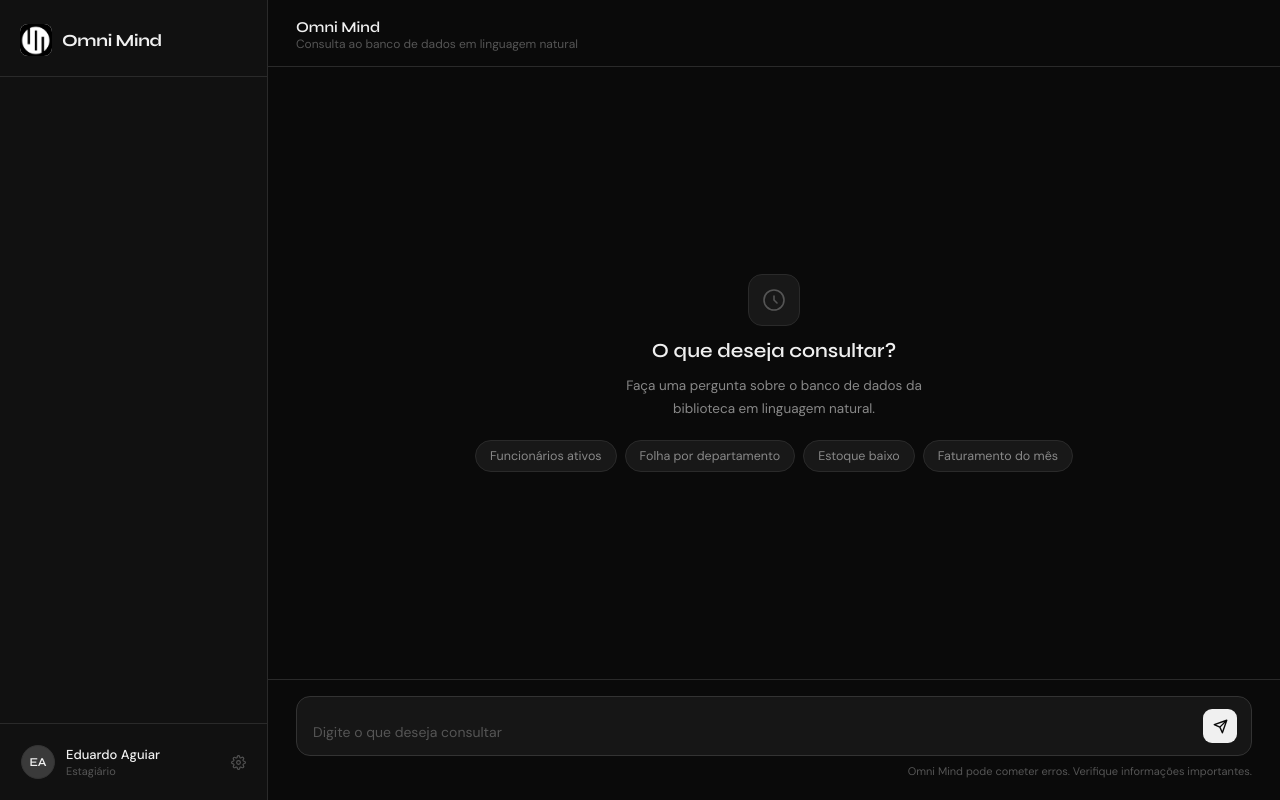
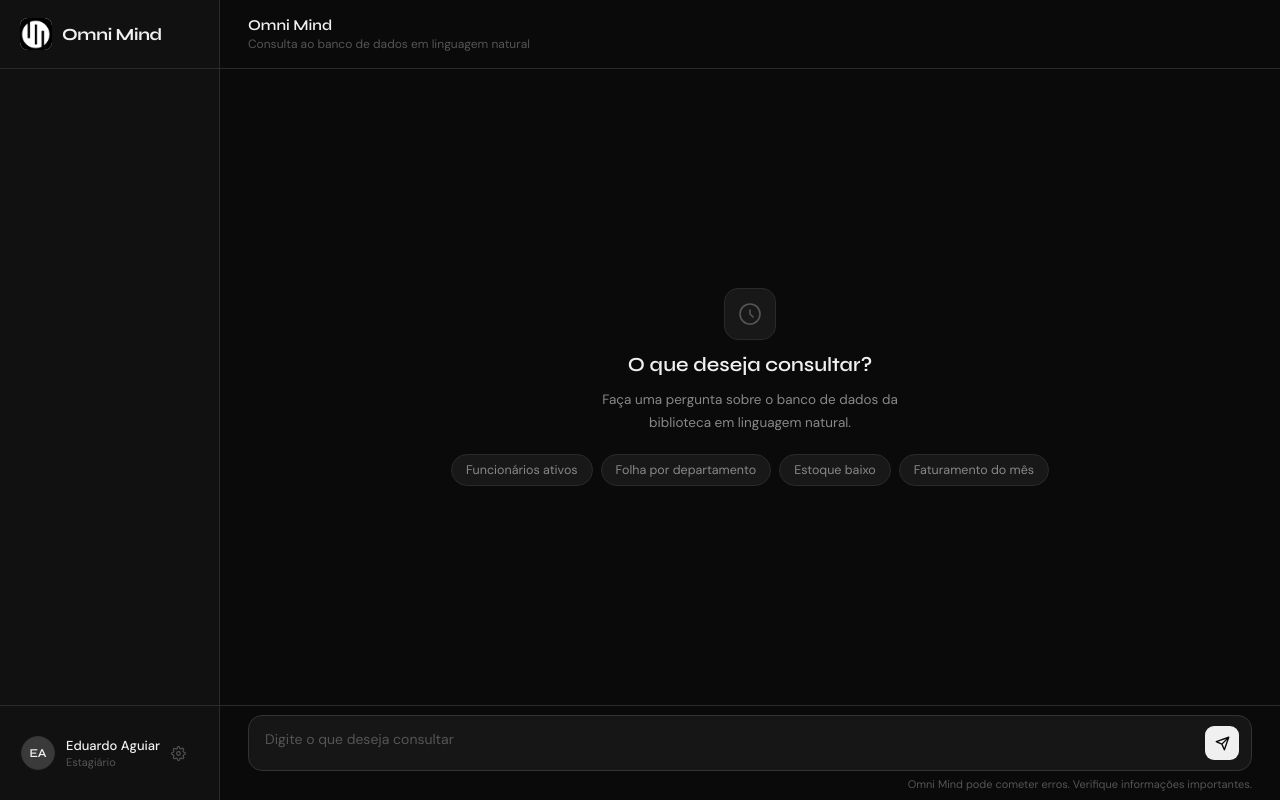
Before and after one commit to Eduardo-Aguiar-LdS/PI-6---IA-SQL-BD, a Django app: page / in a window 1280 px wide. Run offline with Django 5.2, Linux system fonts and the light colour scheme.

Commit message:
fix: main style

```diff
--- a/chat/static/chat/css/style.css
+++ b/chat/static/chat/css/style.css
@@ -9,8 +9,9 @@
 .app { display: flex; height: 100vh; }
 
 /* SIDEBAR */
-.sidebar { width: 268px; min-width: 268px; background: var(--sidebar); border-right: 1px solid var(--border); display: flex; flex-direction: column; overflow: visible; position: relative; }
-.sidebar-logo { padding: 24px 20px 20px; border-bottom: 1px solid var(--border); display: flex; align-items: center; gap: 10px; }
+.sidebar { width: 220px; min-width: 220px; background: var(--sidebar); border-right: 1px solid var(--border); display: flex; flex-direction: column; overflow: visible; position: relative; }
+
+.sidebar-logo { padding: 0 20px; display: flex; align-items: center; gap: 10px; height: 69px; border-bottom: 1px solid var(--border); flex-shrink: 0; }
 .logo-mark { width: 32px; height: 32px; background: var(--text-primary); border-radius: 8px; display: flex; align-items: center; justify-content: center; }
 .logo-mark svg { width: 18px; height: 18px; fill: #0a0a0a; }
 .logo-text { font-family: 'Syne', sans-serif; font-size: 17px; font-weight: 700; letter-spacing: -0.02em; color: var(--text-primary); }
@@ -19,51 +20,18 @@
 .sidebar-content::-webkit-scrollbar { width: 3px; }
 .sidebar-content::-webkit-scrollbar-thumb { background: var(--scrollbar); border-radius: 3px; }
 
-.new-chat-btn { display: flex; align-items: center; gap: 9px; width: 100%; padding: 10px 13px; background: var(--surface); border: 1px solid var(--border-light); border-radius: 10px; color: var(--text-primary); font-family: 'DM Sans', sans-serif; font-size: 13.5px; font-weight: 500; cursor: pointer; transition: background 0.15s; text-align: left; margin-bottom: 10px; }
-.new-chat-btn:hover { background: var(--surface-hover); }
-.new-chat-btn svg { width: 15px; height: 15px; stroke: var(--text-secondary); flex-shrink: 0; }
+/* FOOTER */
+.sidebar-footer { padding: 0 10px; height: 95px; display: flex; align-items: center; border-top: 1px solid var(--border); flex-shrink: 0; }
+.user-profile { display: flex; align-items: center; gap: 11px; padding: 9px 11px; border-radius: 10px; cursor: pointer; transition: background 0.12s; width: 100%; }
+.user-profile:hover { background: var(--surface-hover); }
+.avatar { width: 34px; height: 34px; border-radius: 50%; background: var(--accent-dim); border: 1px solid var(--border-light); display: flex; align-items: center; justify-content: center; font-family: 'Syne', sans-serif; font-size: 12px; font-weight: 600; color: var(--text-primary); flex-shrink: 0; }
+.user-info { flex: 1; min-width: 0; }
+.user-name { font-size: 13px; font-weight: 500; color: var(--text-primary); white-space: nowrap; overflow: hidden; text-overflow: ellipsis; }
+.user-role { font-size: 11px; color: var(--text-muted); margin-top: 1px; }
+.settings-icon { width: 15px; height: 15px; stroke: var(--text-muted); flex-shrink: 0; }
 
-/* COLLAPSIBLE SECTION */
-.section { display: flex; flex-direction: column; margin-bottom: 4px; }
-.section-header { display: flex; align-items: center; justify-content: space-between; padding: 6px 8px; border-radius: 7px; cursor: pointer; transition: background 0.12s; user-select: none; }
-.section-header:hover { background: var(--surface-hover); }
-.section-header-left { display: flex; align-items: center; gap: 6px; }
-.section-label { font-size: 10.5px; font-weight: 600; text-transform: uppercase; letter-spacing: 0.1em; color: var(--text-muted); }
-.chevron { width: 13px; height: 13px; stroke: var(--text-muted); transition: transform 0.2s; flex-shrink: 0; }
-.chevron.open { transform: rotate(90deg); }
-.section-body { display: flex; flex-direction: column; gap: 1px; overflow: hidden; max-height: 0; transition: max-height 0.25s ease; }
-.section-body.open { max-height: 600px; }
-
-/* CHAT ITEMS */
-.chat-item { display: flex; align-items: center; gap: 9px; padding: 8px 10px; border-radius: 8px; cursor: pointer; border: 1px solid transparent; text-decoration: none; position: relative; transition: background 0.12s; }
-.chat-item:hover { background: var(--surface-hover); }
-.chat-item.active { background: var(--surface); border-color: var(--border); }
-.chat-item svg.chat-icon { width: 13px; height: 13px; stroke: var(--text-muted); flex-shrink: 0; }
-.chat-item-text { font-size: 12.5px; color: var(--text-secondary); white-space: nowrap; overflow: hidden; text-overflow: ellipsis; flex: 1; min-width: 0; }
-.chat-item.active .chat-item-text { color: var(--text-primary); }
-.highlighted-dot { width: 6px; height: 6px; border-radius: 50%; background: var(--text-primary); flex-shrink: 0; }
-.chat-item-input { background: transparent; border: none; outline: none; font-size: 12.5px; color: var(--text-primary); font-family: 'DM Sans', sans-serif; flex: 1; min-width: 0; border-bottom: 1px solid #555; padding-bottom: 1px; }
-
-/* THREE DOTS MENU — button inside item */
-.item-menu-wrap { flex-shrink: 0; }
-.item-menu-btn { width: 24px; height: 24px; border-radius: 5px; border: none; background: transparent; cursor: pointer; display: flex; align-items: center; justify-content: center; opacity: 0; transition: opacity 0.1s, background 0.1s; color: var(--text-secondary); }
-.chat-item:hover .item-menu-btn,
-.chat-item.active .item-menu-btn { opacity: 1; }
-.item-menu-btn:hover { background: var(--border-light); }
-.item-menu-btn svg { width: 14px; height: 14px; stroke: currentColor; }
-
-/* GLOBAL DROPDOWN PORTAL — escapes overflow:hidden */
-#ctx-dropdown {
-  position: fixed;
-  background: #1e1e1e;
-  border: 1px solid #3a3a3a;
-  border-radius: 10px;
-  min-width: 155px;
-  padding: 4px;
-  z-index: 9999;
-  box-shadow: 0 16px 40px rgba(0,0,0,0.8), 0 0 0 1px rgba(255,255,255,0.04);
-  display: none;
-}
+/* DROPDOWN */
+#ctx-dropdown { position: fixed; background: #1e1e1e; border: 1px solid #3a3a3a; border-radius: 10px; min-width: 155px; padding: 4px; z-index: 9999; box-shadow: 0 16px 40px rgba(0,0,0,0.8), 0 0 0 1px rgba(255,255,255,0.04); display: none; }
 #ctx-dropdown.open { display: block; }
 .dropdown-opt { display: flex; align-items: center; gap: 9px; padding: 9px 12px; border-radius: 7px; font-size: 13px; color: var(--text-secondary); cursor: pointer; transition: background 0.1s, color 0.1s; white-space: nowrap; font-family: 'DM Sans', sans-serif; }
 .dropdown-opt:hover { background: var(--surface-hover); color: var(--text-primary); }
@@ -72,23 +40,11 @@
 .dropdown-opt svg { width: 14px; height: 14px; stroke: currentColor; flex-shrink: 0; }
 .dropdown-divider { height: 1px; background: var(--border); margin: 3px 8px; }
 
-.empty-section { font-size: 11.5px; color: var(--text-muted); padding: 8px 10px; font-style: italic; }
-
-/* FOOTER */
-.sidebar-footer { padding: 12px 10px; border-top: 1px solid var(--border); }
-.user-profile { display: flex; align-items: center; gap: 11px; padding: 9px 11px; border-radius: 10px; cursor: pointer; transition: background 0.12s; }
-.user-profile:hover { background: var(--surface-hover); }
-.avatar { width: 34px; height: 34px; border-radius: 50%; background: var(--accent-dim); border: 1px solid var(--border-light); display: flex; align-items: center; justify-content: center; font-family: 'Syne', sans-serif; font-size: 12px; font-weight: 600; color: var(--text-primary); flex-shrink: 0; }
-.user-info { flex: 1; min-width: 0; }
-.user-name { font-size: 13px; font-weight: 500; color: var(--text-primary); white-space: nowrap; overflow: hidden; text-overflow: ellipsis; }
-.user-role { font-size: 11px; color: var(--text-muted); margin-top: 1px; }
-.settings-icon { width: 15px; height: 15px; stroke: var(--text-muted); flex-shrink: 0; }
-
 /* MAIN */
 .main { flex: 1; display: flex; flex-direction: column; background: var(--bg); overflow: hidden; }
-.topbar { padding: 18px 28px 14px; border-bottom: 1px solid var(--border); display: flex; align-items: center; justify-content: space-between; }
+.topbar { padding: 0 28px; border-bottom: 1px solid var(--border); display: flex; align-items: center; justify-content: space-between; height: 69px; flex-shrink: 0; }
 .topbar-title { font-family: 'Syne', sans-serif; font-size: 15px; font-weight: 600; color: var(--text-primary); }
-.topbar-meta { font-size: 12px; color: var(--text-muted); }
+.topbar-meta { font-size: 12px; color: var(--text-muted); margin-top: 2px; }
 
 /* MESSAGES */
 .messages-area { flex: 1; overflow-y: auto; padding: 28px 0; display: flex; flex-direction: column; gap: 6px; }
@@ -119,18 +75,19 @@
 .chip:hover { background: var(--surface-hover); color: var(--text-primary); }
 
 /* INPUT */
-.input-area { padding: 16px 28px 22px; border-top: 1px solid var(--border); background: var(--bg); }
-.input-wrapper { display: flex; align-items: flex-end; gap: 10px; background: var(--input-bg); border: 1px solid var(--border-light); border-radius: 14px; padding: 12px 14px 12px 16px; transition: border-color 0.15s; }
+.input-area { padding: 0 28px; border-top: 1px solid var(--border); background: var(--bg); height: 95px; display: flex; flex-direction: column; justify-content: center; flex-shrink: 0; }
+.input-wrapper { display: flex; align-items: center; gap: 10px; background: var(--input-bg); border: 1px solid var(--border-light); border-radius: 14px; padding: 10px 12px 10px 16px; transition: border-color 0.15s; }
 .input-wrapper:focus-within { border-color: #444; }
-.prompt-input { flex: 1; background: transparent; border: none; outline: none; font-family: 'DM Sans', sans-serif; font-size: 14px; color: var(--text-primary); resize: none; line-height: 1.6; max-height: 140px; overflow-y: auto; min-height: 22px; }
+.prompt-input { flex: 1; background: transparent; border: none; outline: none; font-family: 'DM Sans', sans-serif; font-size: 14px; color: var(--text-primary); resize: none; line-height: 1; max-height: 140px; overflow-y: auto; min-height: 22px; padding: 0; display: flex; align-items: center; }
 .prompt-input::placeholder { color: var(--text-muted); }
 .send-btn { width: 34px; height: 34px; border-radius: 9px; background: var(--text-primary); border: none; cursor: pointer; display: flex; align-items: center; justify-content: center; flex-shrink: 0; transition: background 0.12s, transform 0.1s; }
 .send-btn:hover { background: #c0c0c0; }
 .send-btn:active { transform: scale(0.94); }
 .send-btn svg { width: 15px; height: 15px; stroke: #0a0a0a; stroke-width: 2.2; }
-.input-footer { display: flex; justify-content: flex-end; margin-top: 8px; font-size: 11px; color: var(--text-muted); }
+.input-footer { display: flex; justify-content: flex-end; margin-top: 6px; font-size: 11px; color: var(--text-muted); }
 
-.typing-indicator { display: flex; gap: 4px; align-items: center; padding: 14px 16px; }
+/* TYPING */
+.typing-indicator { display: flex; gap: 4px; align-items: center; padding: 4px 0; }
 .typing-dot { width: 6px; height: 6px; border-radius: 50%; background: var(--text-muted); animation: typing 1.2s infinite; }
 .typing-dot:nth-child(2) { animation-delay: 0.2s; }
 .typing-dot:nth-child(3) { animation-delay: 0.4s; }
```
